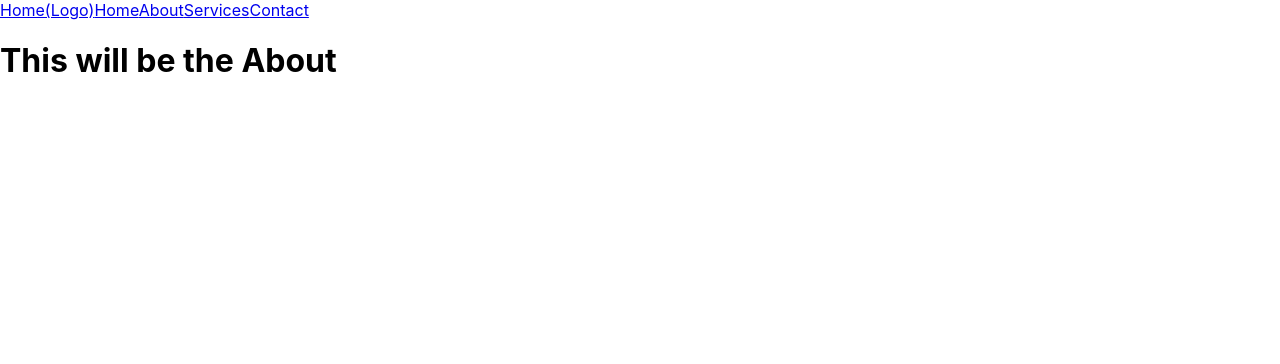
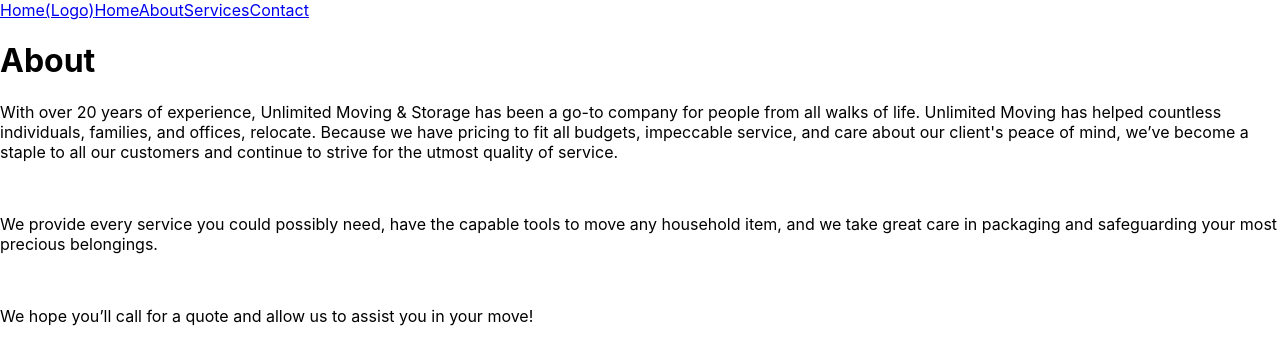
Before and after one commit to Erodri6z/Unlimited-Moving-And-Storage, a React (Create React App) app: page /About in a window 1280 px wide. Shown: the top 364 px of the page. Built offline with nearby package versions, Linux system fonts and the light colour scheme.

Commit message:
add outlines for future html

```diff
--- a/src/components/About/About.jsx
+++ b/src/components/About/About.jsx
@@ -1,7 +1,12 @@
 const About = () => {
   return(
     <div className="About">
-      <h1>This will be the About</h1>
+      <h1>About</h1>
+      <p>With over 20 years of experience, Unlimited Moving & Storage has been a go-to company for people from all walks of life. Unlimited Moving has helped countless individuals, families, and offices, relocate. Because we have pricing to fit all budgets, impeccable service, and care about our client's peace of mind, we’ve become a staple to all our customers and continue to strive for the utmost quality of service.</p>
+      <br />
+      <p>We provide every service you could possibly need, have the capable tools to move any household item, and we take great care in packaging and safeguarding your most precious belongings.</p>
+      <br />
+      <p>We hope you’ll call for a quote and allow us to assist you in your move!</p>
     </div>
   )
 }
--- a/src/components/Contact/Contact.jsx
+++ b/src/components/Contact/Contact.jsx
@@ -1,7 +1,10 @@
 const Contact = () => {
   return(
     <div className="contact">
-      <h1>This will be the Contact Info</h1>
+      <h1>Contact Us</h1>
+      <p>Unlimited Moving and Storage</p>
+      <p>Location here</p>
+      <p>Number Here</p>
     </div>
   )
 }
```
